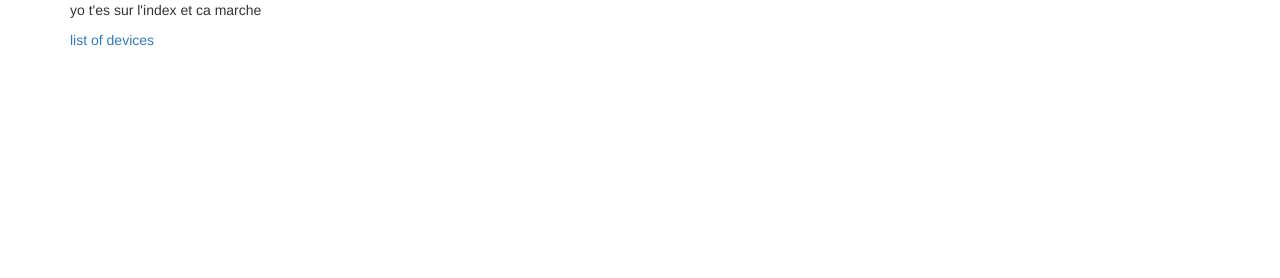
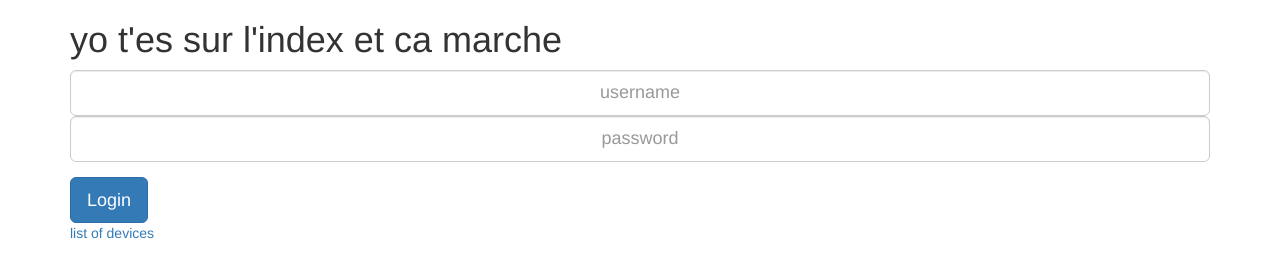
Before and after one commit to TeamBRAVA/DashBoard, a website: page public/index.html in a window 1280 px wide. Drawn offline with nearby package versions, Linux system fonts and the light colour scheme.

Commit message:
added login form to index.html

```diff
--- a/public/index.html
+++ b/public/index.html
@@ -23,7 +23,19 @@
 <body ng-controller="mainController">
     <div class="container">
 
-        <p>yo t'es sur l'index et ca marche</p>
+        <h1>yo t'es sur l'index et ca marche</h1>
+
+        <form>
+                    <div class="form-group">
+
+                        <!-- BIND THIS VALUE TO formData.text IN ANGULAR -->
+                        <input type="text" class="form-control input-lg text-center" ng-model="formLogin.username" placeholder="username">
+                        <input type="password" class="form-control input-lg text-center" ng-model="formLogin.password" placeholder="password">
+                    </div>
+
+                    <!-- createToDo() WILL CREATE NEW TODOS -->
+                    <button type="submit" class="btn btn-primary btn-lg" ng-click="login()">Login</button>
+                </form>
         <a href="devices.html">list of devices</a>
     </div>
 
--- a/public/javascript/core.js
+++ b/public/javascript/core.js
@@ -1,7 +1,11 @@
 var redAPI = angular.module('redAPI', []);
 
 redAPI.controller('mainController', function ($scope, $http) {
+    $scope.formLogin = {}
 
+    $scope.login = function(){
+        //call api to connect
+    }
 });
 
 redAPI.controller('resultController', function ($scope, $http) {
```
